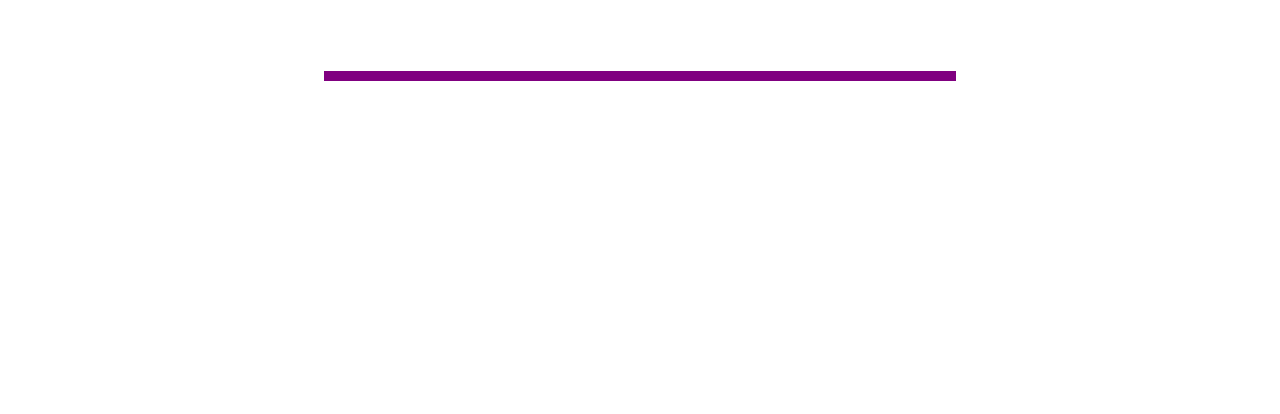
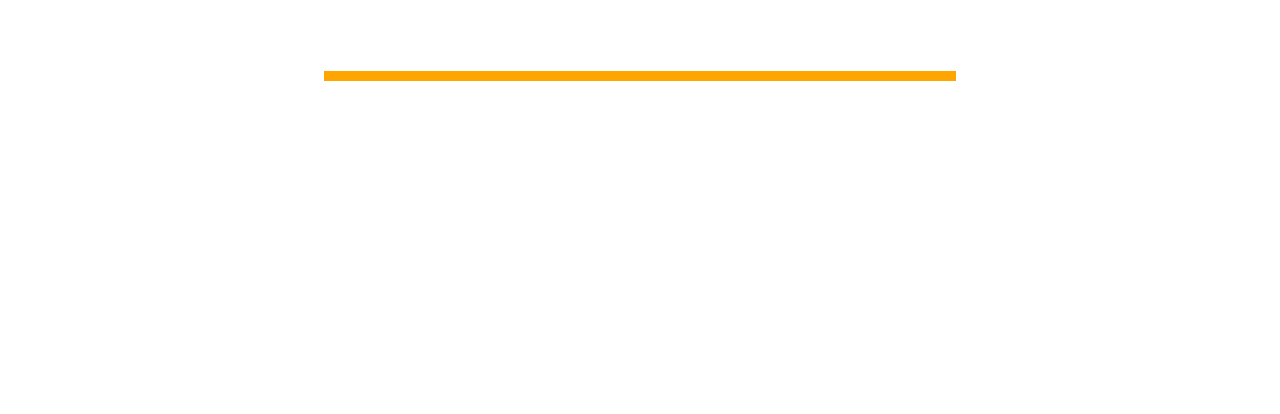
Before and after one commit to IsaacTDaSilva/Looking-Foward, a plain HTML site: page Page2.html in a window 1280 px wide. Shown: the part 386-800 px from the top of the page. Drawn offline with Linux system fonts and the light colour scheme.

Commit message:
Update Page2.html

```diff
--- a/Page2.html
+++ b/Page2.html
@@ -20,7 +20,7 @@
        Looking Foward
         </p>
 
-        <p style="color:White;background-color:#ffffff00;border:5px solid purple;font-size:45px;">
+        <p style="color:White;background-color:#ffffff00;border:5px solid Orange;font-size:45px;">
 
         </p>
 
```
